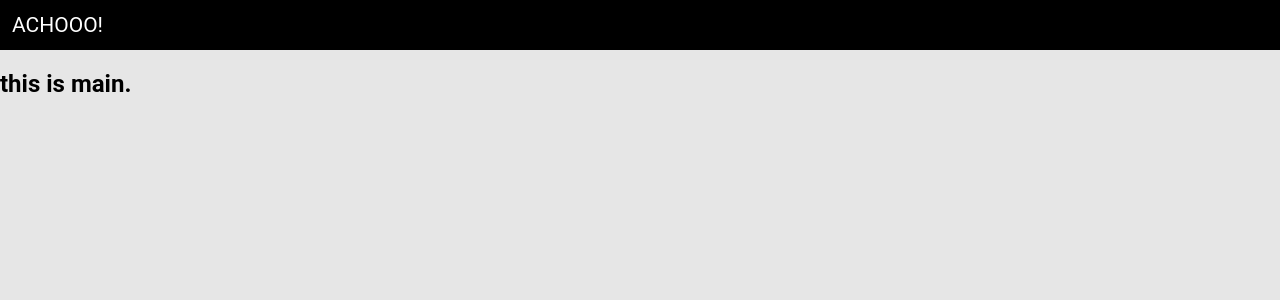
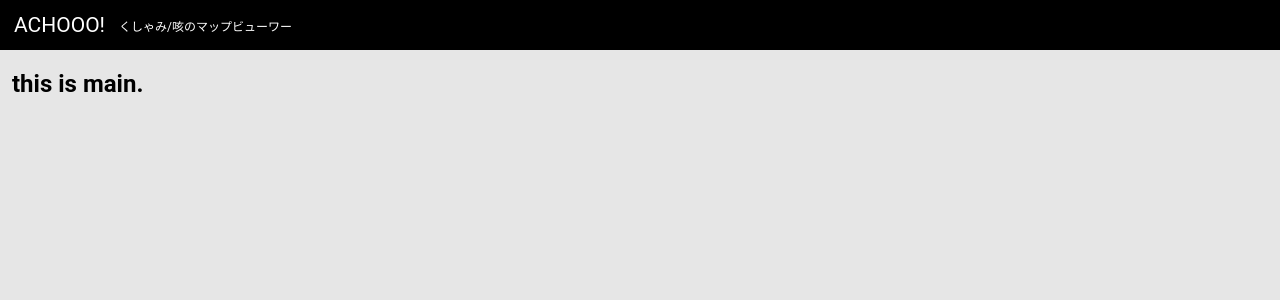
Before and after one commit to FunLocks/team2001, a React (Create React App) app in the folder front/React/mapviewer/: page / in a window 1280 px wide. Shown: the top 300 px of the page. Built offline with nearby package versions, Linux system fonts and the light colour scheme.

Commit message:
サブタイトルの追加

```diff
--- a/front/React/mapviewer/src/Header.js
+++ b/front/React/mapviewer/src/Header.js
@@ -7,6 +7,9 @@ class Header extends React.Component {
         <div className='title'>
             ACHOOO!
         </div>
+        <div className='title sub'>
+            くしゃみ/咳のマップビューワー
+        </div>
       </div>
     );
   }
--- a/front/React/mapviewer/src/index.css
+++ b/front/React/mapviewer/src/index.css
@@ -20,8 +20,14 @@ body{
     flex: 1 1 0%;
     font-size: 21px;
     font-weight: 400;
-    padding: 0 12px;
+    padding-left: 14px;
+}
+
+.sub{
+    font-size: 12px;
+    flex: 1 1 100%;
 }
 
 .main{
+    margin: 0 12px;
 }
```
